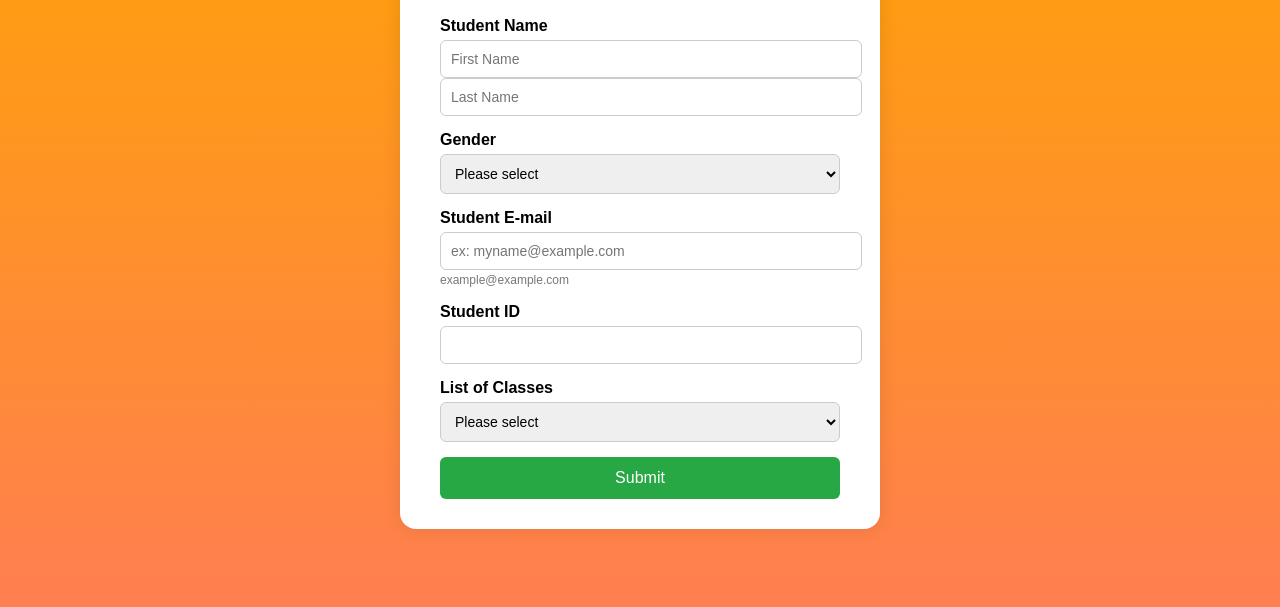
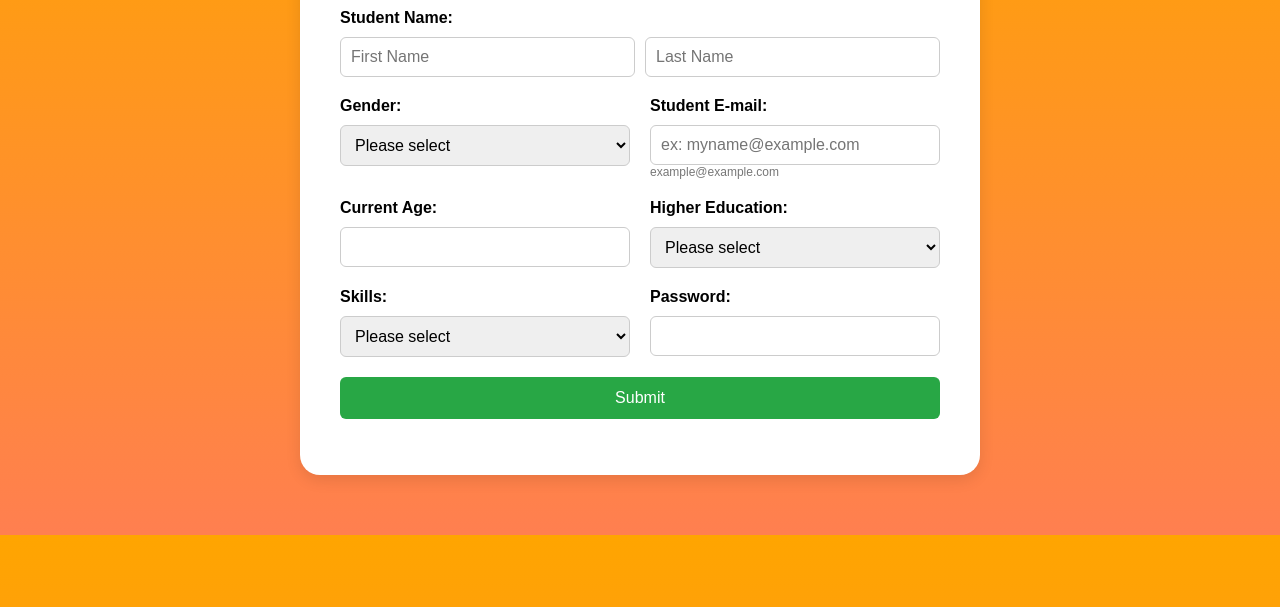
Before and after one commit to NISHADDEVENDRA/Registrations-form, a plain HTML site: page client/index.html in a window 1280 px wide. Shown: the part 193-800 px from the top of the page. Drawn offline with Linux system fonts and the light colour scheme.

Commit message:
client done

```diff
--- a/client/index.html
+++ b/client/index.html
@@ -2,7 +2,7 @@
 <html lang="en">
   <head>
     <meta charset="UTF-8" />
-  <meta name="viewport" content="width=device-width, initial-scale=1.0"/>
+    <meta name="viewport" content="width=device-width, initial-scale=1.0" />
     <title>Registration Form</title>
     <link rel="stylesheet" href="style.css" />
   </head>
@@ -13,16 +13,29 @@
         <p>Fill out the form carefully for registration</p>
 
         <div class="form-group">
-        <label for="firstName">Student Name</label>
+          <label>Student Name:</label>
           <div class="name-row">
-          <input type="text" id="firstName" name="firstName" placeholder="First Name" required />
-          <input type="text" id="lastName" name="lastName" placeholder="Last Name" required />
+            <input
+              type="text"
+              id="firstName"
+              name="firstName"
+              placeholder="First Name"
+
+            />
+            <input
+              type="text"
+              id="lastName"
+              name="lastName"
+              placeholder="Last Name"
+
+            />
           </div>
         </div>
 
-      <div class="form-group">
-        <label for="gender">Gender</label>
-        <select id="gender" name="gender" required>
+        <div class="form-group double">
+          <div class="part">
+            <label for="gender">Gender:</label>
+            <select id="gender" name="gender" >
               <option value="">Please select</option>
               <option value="Male">Male</option>
               <option value="Female">Female</option>
@@ -30,34 +43,65 @@
             </select>
           </div>
 
-      <div class="form-group">
-        <label for="email">Student E-mail</label>
-        <input type="email" id="email" name="email" placeholder="ex: myname@example.com" required />
+          <div class="part">
+            <label for="email">Student E-mail:</label>
+            <input
+              type="email"
+              id="email"
+              name="email"
+              placeholder="ex: myname@example.com"
+
+            />
             <small>example@example.com</small>
           </div>
-
-      <div class="form-group">
-        <label for="studentId">Student ID</label>
-        <input type="text" id="studentId" name="studentId" required />
         </div>
 
-      <div class="form-group">
-        <label for="classList">List of Classes</label>
-        <select id="classList" name="classList" required>
+        <div class="form-group double">
+          <div class="part">
+            <label for="Age"> Current Age:</label>
+            <input type="number" id="Age" name="Age" />
+          </div>
+
+          <div class="part">
+            <label for="classList">Higher Education:</label>
+            <select id="classList" name="classList" >
               <option value="">Please select</option>
-          <option value="Math">Math</option>
-          <option value="Science">Science</option>
-          <option value="English">English</option>
+              <option value="Degree">Degree</option>
+              <option value="Diploma">Diploma/12th</option>
+              <option value="Master">Master</option>
             </select>
+          </div>
+        </div>
+
+         <div class="form-group double">
+
+
+          <div class="part">
+            <label for="skills">Skills:</label>
+            <select id="skills" name="skills" >
+              <option value="">Please select</option>
+              <option value="Javascript">Javascript</option>
+              <option value="Reactjs">Reactjs</option>
+              <option value="Expressjs">Expressjs</option>
+            </select>
+          </div>
+
+           <div class="part">
+            <label for="password"> Password:</label>
+            <input type="text" id="password" name="password" />
+          </div>
         </div>
 
         <button type="submit">Submit</button>
       </form>
+
+      <div id="otpSection" style="display: none;">
+        <input type="text" id="otp" placeholder="Enter OTP" />
+        <button onclick="verifyOtp()">Verify OTP</button>
       </div>
 
-   <div id="otpSection" style="display:none;">
-    <input type="text" id="otp" placeholder="Enter OTP" required />
-    <button onclick="verifyOtp()">Verify OTP</button>
+      <p id="message"></p>
+
     </div>
 
     <script src="script.js"></script>
--- a/client/script.js
+++ b/client/script.js
@@ -1,24 +1,50 @@
-document.getElementById("registrationForm").addEventListener("submit",function(e){
-    e.preventDefault();
+const api = "http://localhost:5000/api/auth";
 
-  const firstName = document.getElementById('firstName').value.trim();
-  const lastName = document.getElementById('lastName').value.trim();
-  const gender = document.getElementById('gender').value;
-  const email = document.getElementById('email').value.trim();
-  const studentId = document.getElementById('studentId').value.trim();
-  const classList = document.getElementById('classList').value;
+document.getElementById("registrationForm").addEventListener("submit", async function register(e) {
+  e.preventDefault();
 
+  const firstName = document.getElementById("firstName").value;
+  const lastName = document.getElementById("lastName").value;
+  const gender = document.getElementById("gender").value;
+  const email = document.getElementById("email").value;
+  const Age = document.getElementById("Age").value;
+  const classList = document.getElementById("classList").value;
+  const skills = document.getElementById("skills").value;
+  const password = document.getElementById("password").value;
 
-   if (!firstName || !lastName || !gender || !email || !studentId || !classList) {
-    alert("Please fill in all fields.");
+  if(!firstName || !lastName || !gender || !email || !Age || !classList || !skills || !password){
+    document.getElementById("message").style.color = "red";
+    document.getElementById("message").innerText = "Please fill all the fields";
     return;
-      }
+  }
 
+  const res = await fetch(`${api}/register`, {
+    method: "POST",
+    headers: { "Content-Type": "application/json" },
+    body: JSON.stringify({ firstName, lastName, gender, email, Age, classList, skills, password })
+  });
 
+  const data = await res.json();
+  document.getElementById("message").innerText = data.message;
 
-  alert("Registration submitted successfully!");
+  if (res.ok) {
+    document.getElementById("otpSection").style.display = "block";
+  }
 
-  document.getElementById("registrationForm").reset();
-
+   document.getElementById("registrationForm").reset();
 
 })
+
+async function verifyOTP() {
+  const email = document.getElementById("email").value;
+  const otp = document.getElementById("otp").value;
+
+  const res = await fetch(`${api}/verify`, {
+    method: "POST",
+    headers: { "Content-Type": "application/json" },
+    body: JSON.stringify({ email, otp })
+  });
+
+  const data = await res.json();
+  document.getElementById("message").innerText = data.message;
+}
--- a/client/style.css
+++ b/client/style.css
@@ -1,19 +1,17 @@
 body {
   font-family: Arial, sans-serif;
   background: linear-gradient(to bottom, #ffa500, #ff7f50);
-  display: flex;
-  justify-content: center;
-  align-items: center;
-  height: 100vh;
-  margin: 0;
+  scroll-behavior: smooth;
+
 }
 
 .container {
-  background-color: #fff;
-  padding: 30px 40px;
-  border-radius: 16px;
-  box-shadow: 0 0 20px rgba(0,0,0,0.1);
-  width: 400px;
+  max-width: 600px;
+  margin: 60px auto;
+  background: white;
+  border-radius: 20px;
+  padding: 40px;
+  box-shadow: 0 5px 15px rgba(0, 0, 0, 0.1);
 }
 
 form h2 {
@@ -27,9 +25,26 @@ form p {
   margin-bottom: 20px;
 }
 
+.name-row{
+  display: flex;
+  gap: 10px;
+  width: 100%;
+}
+
 .form-group {
-  margin-bottom: 15px;
+  margin-bottom: 20px;
 }
+
+.form-group.double{
+  display: flex;
+  gap: 20px;
+}
+
+.part{
+  width: 100%;
+}
+
+
 
 label {
   display: block;
@@ -42,17 +57,18 @@ label {
   gap: 10px;
 }
 
-input[type="text"],
-input[type="email"],
-select {
+input, select {
   width: 100%;
   padding: 10px;
+  border: 1px solid #ccc;
   border-radius: 6px;
-  border: 1px solid #ccc;
-  font-size: 14px;
+  font-size: 16px;
+  margin-top: 5px;
+  box-sizing: border-box;
 }
 
 small {
+  display: block;
   color: #777;
   font-size: 12px;
 }
@@ -71,3 +87,15 @@ button {
 button:hover {
   background-color: #218838;
 }
+
+#otpSection{
+  margin-top: 20px;
+}
+
+#otp{
+  margin-bottom: 10px;
+}
+
+#message{
+  font-weight: bold;
+}
```
Lines whose indentation alone changed are shown as unchanged.
